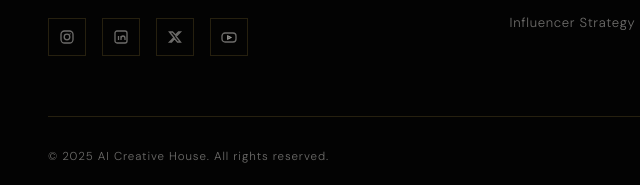
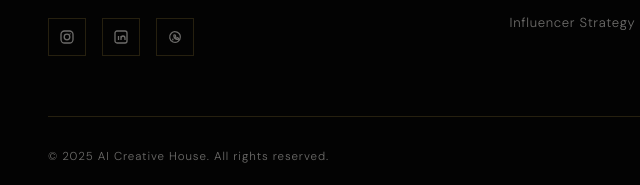
Before and after one commit to hetsonkusare/AI-CREATIVE-HOUSE, a plain HTML site: page index.html in a window 1280 px wide. Shown: the part 8530-8715 px from the top of the page, 0-640 px from the left. Drawn offline with nearby package versions, Linux system fonts and the light colour scheme.

Commit message:
1 commit

```diff
--- a/index.html
+++ b/index.html
@@ -2580,23 +2580,31 @@ nav.scrolled .nav-logo-image { height: 38px; width: 38px; }
               <circle cx="11.2" cy="4.8" r="0.6" fill="currentColor" stroke="none"/>
             </svg>
           </a>
-          <a href="#" class="social-link" aria-label="LinkedIn">
+          <a href="https://www.linkedin.com/in/ai-creative-house-985820409?utm_source=share_via&utm_content=profile&utm_medium=member_ios" class="social-link" aria-label="LinkedIn">
             <svg width="16" height="16" viewBox="0 0 16 16" fill="none" stroke="currentColor" stroke-width="1.3">
               <rect x="2" y="2" width="12" height="12" rx="2"/>
               <path d="M5.5 7v4M5.5 5.5v.01M8 7v4M8 9.5c0-1.5 1-2.5 2-2.5s2 .5 2 2.5v1.5"/>
             </svg>
           </a>
-          <a href="#" class="social-link" aria-label="X">
-            <svg width="16" height="16" viewBox="0 0 16 16" fill="none" stroke="currentColor" stroke-width="1.3">
-              <path d="M2.5 3L7 8.5 2.5 13h2l3-3.5L10.5 13H13.5L9 7.5 13.5 3h-2L8.5 6 5.5 3H2.5Z"/>
-            </svg>
-          </a>
-          <a href="#" class="social-link" aria-label="YouTube">
+          <a
+  href="https://wa.me/917434916415"
+  class="social-link"
+  aria-label="WhatsApp"
+  target="_blank"
+  rel="noopener noreferrer"
+>
+  <svg width="16" height="16" viewBox="0 0 24 24" fill="none" stroke="currentColor" stroke-width="1.8">
+    <path d="M20 12A8 8 0 1 1 6.4 6.4 8 8 0 0 1 20 12Z"/>
+    <path d="M8.5 17L9 14.5"/>
+    <path d="M10.5 9.5c.3-.8.7-.8 1-.8h.3c.2 0 .5 0 .7.5l.6 1.5c.1.3 0 .5-.2.7l-.5.5c-.2.2-.2.4-.1.6.3.5.8 1 1.3 1.3.2.1.4.1.6-.1l.5-.5c.2-.2.4-.3.7-.2l1.5.6c.5.2.5.5.5.7v.3c0 .3 0 .7-.8 1-.7.3-1.5.3-2.8-.3-1.3-.6-2.5-1.8-3.1-3.1-.6-1.3-.6-2.1-.3-2.8Z"/>
+  </svg>
+</a>
+          <!-- <a href="#" class="social-link" aria-label="YouTube">
             <svg width="16" height="16" viewBox="0 0 16 16" fill="none" stroke="currentColor" stroke-width="1.3">
               <rect x="1" y="4" width="14" height="9" rx="3"/>
               <path d="M6.5 6.5l4 2-4 2V6.5Z" stroke-width="1" fill="currentColor"/>
             </svg>
-          </a>
+          </a> -->
         </div>
       </div>
 
```
